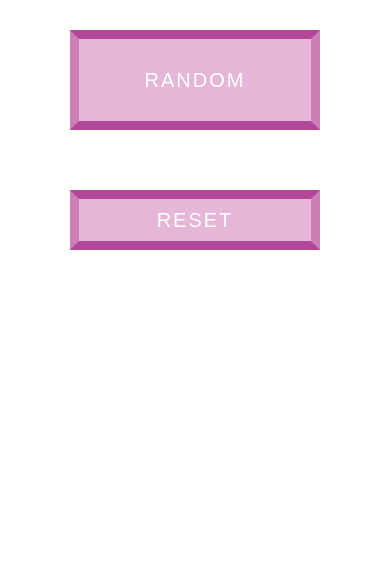
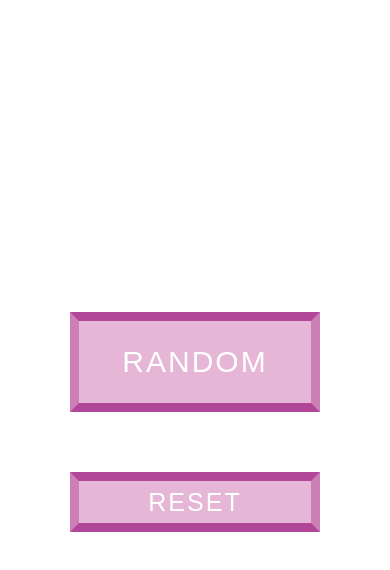
Before and after one commit to rcwestlake/color-changer, a plain HTML site: page index.html in a window 390 px wide. Drawn offline with nearby package versions, Linux system fonts and the light colour scheme.

Commit message:
Fixed responsiveness

```diff
--- a/index.html
+++ b/index.html
@@ -10,10 +10,10 @@
   </head>
   <body>
 
-    <section class="buttons">
-      <button type="button" name="random-color" class="btn random-button cool">Random</button>
-      <button type="button" name="reset-button" class="btn reset-button cool">Reset</button>
-    </section>
+      <section class="buttons-container">
+        <button type="button" name="random-color" class="btn random-button cool">Random</button>
+        <button type="button" name="reset-button" class="btn reset-button cool">Reset</button>
+      </section>
 
     <script src="https://ajax.googleapis.com/ajax/libs/jquery/1.12.4/jquery.min.js"></script>
     <script src="scripts.js"></script>
--- a/styles.css
+++ b/styles.css
@@ -6,12 +6,13 @@ body {
   width: 100vw;
 }
 
-.buttons {
+.buttons-container {
   display: flex;
   flex-direction: row;
   flex-wrap: wrap;
   justify-content: center;
   align-items: center;
+  height: 100vh;
 }
 
 .btn {
@@ -21,7 +22,7 @@ body {
   border-bottom: 9px solid #b2479a;
   border-left: 9px solid #cc7fb5;
   border-right: 9px solid #cc7fb5;
-  font-size: 20px;
+  font-size: 30px;
   letter-spacing: 2px;
   height: 100px;
   width: 250px;
@@ -66,8 +67,12 @@ body {
   width: device-width;
 }
 
-@media screen and (max-width: 650px) {
+@media screen and (max-width: 620px) {
+  .buttons-container {
+    flex-direction: column;
+  }
   .reset-button {
     height: 60px;
+    font-size: 25px;
   }
 }
```
